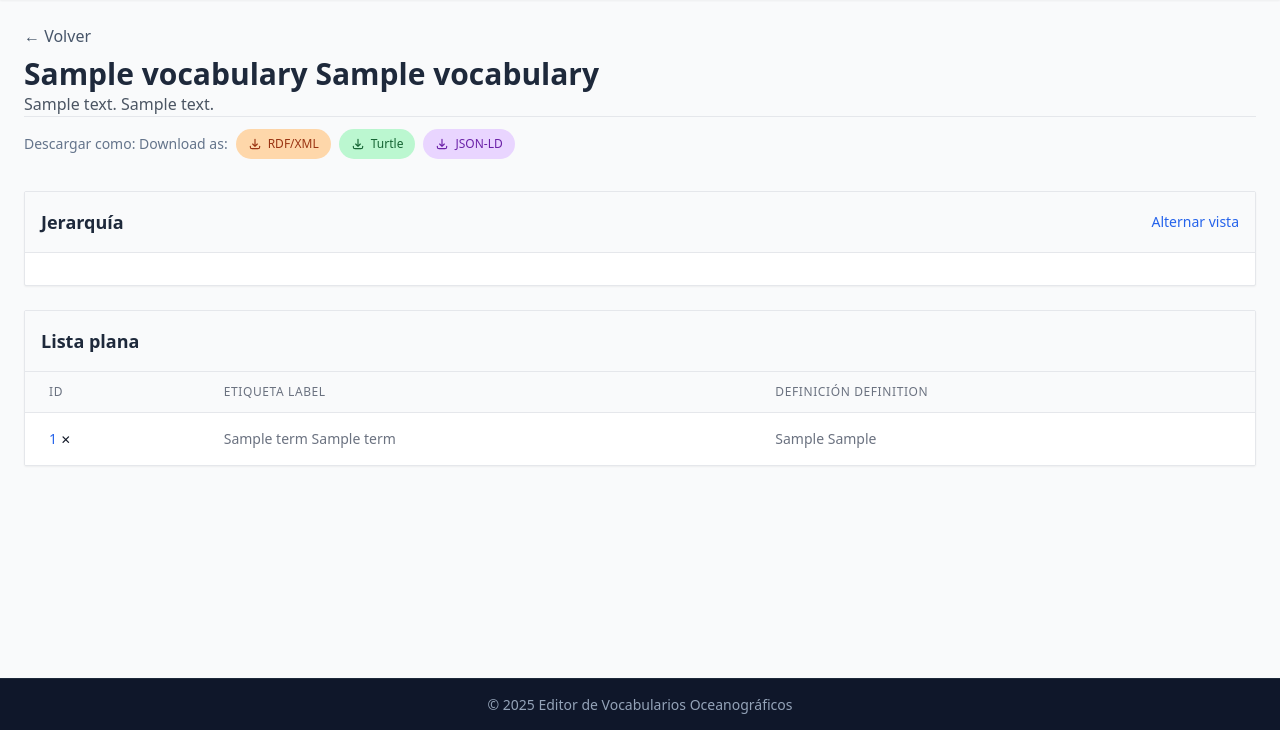
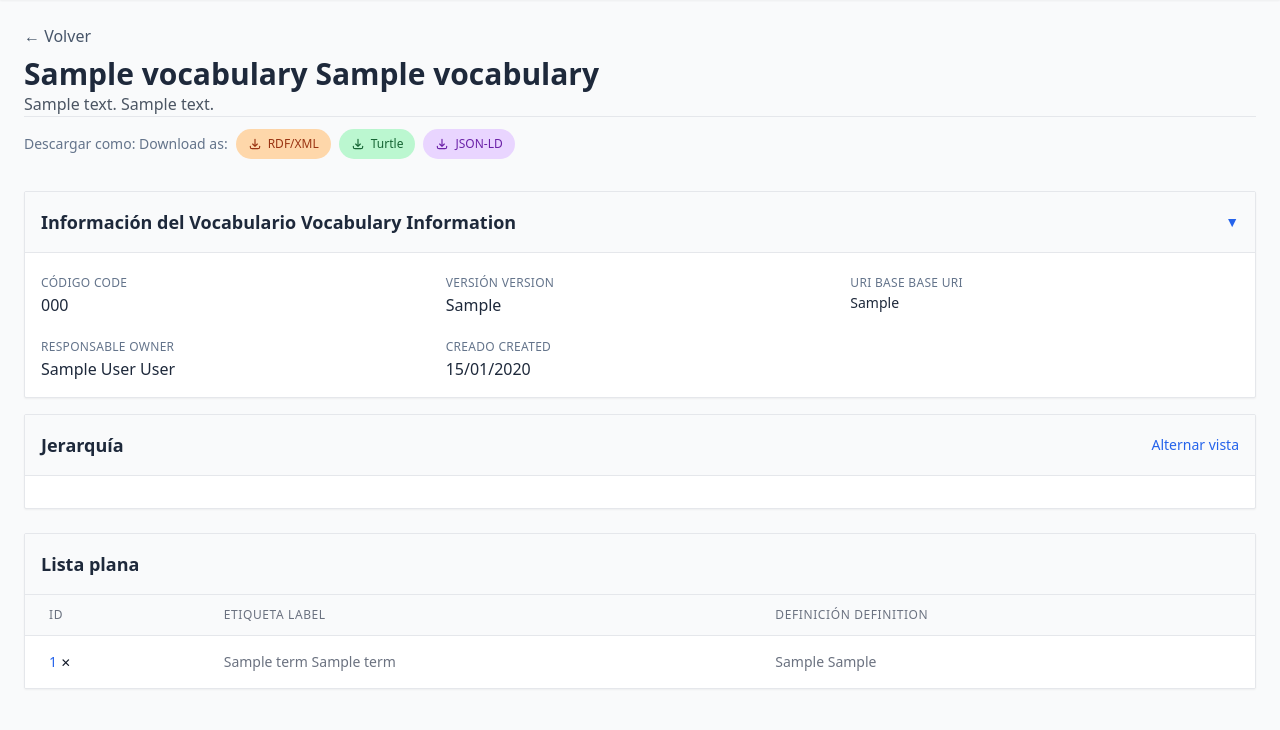
Before and after one commit to pablo27207/editor-vocabularios, a Flask app: template app/templates/vocab/editor.html in a window 1280 px wide. Shown: the part 69-799 px from the top of the page. Run offline with Flask 3, Linux system fonts and the light colour scheme; tables that the repository leaves empty hold one stand-in row (values such as "Sample post"); the template is opened without the code that fills it: values that come from a table or form of the project are taken from there, most other values are stand-ins (such as "Sample title", 1, 10 or a date in 2020); some libraries are stand-ins or nearby versions.

Commit message:
feat: Implement vocabulary management and editing features with dedicated models, routes, and templates.

```diff
--- a/app/models/vocabulary.py
+++ b/app/models/vocabulary.py
@@ -15,7 +15,10 @@
     description_en = db.Column(db.Text)  # Description in English
     base_uri = db.Column(db.String(200))  # For RDF export
     version = db.Column(db.String(20))
+    owner_id = db.Column(db.Integer, db.ForeignKey('users.id'), nullable=True)
     created_at = db.Column(db.DateTime, default=datetime.utcnow)
+
+    owner = db.relationship('User', backref='owned_vocabularies')
 
     terms = db.relationship('Term', backref='vocabulary', lazy=True)
 
--- a/app/templates/vocab/editor.html
+++ b/app/templates/vocab/editor.html
@@ -57,6 +57,77 @@
         </div>
     </div>
 </div>
+
+<!-- Vocabulary Info Panel -->
+<details class="panel-container mb-4" open>
+    <summary class="panel-header cursor-pointer select-none flex justify-between items-center">
+        <h2 class="panel-title">
+            <span class="lang-es">{{ _('Información del Vocabulario') }}</span>
+            <span class="lang-en">Vocabulary Information</span>
+        </h2>
+        <span class="text-sm text-blue-600 dark:text-blue-400">▼</span>
+    </summary>
+    <div class="p-4 grid grid-cols-1 md:grid-cols-2 lg:grid-cols-3 gap-4">
+        <!-- Code -->
+        <div>
+            <span class="text-xs text-slate-500 dark:text-slate-400 uppercase tracking-wide">
+                <span class="lang-es">{{ _('Código') }}</span>
+                <span class="lang-en">Code</span>
+            </span>
+            <p class="font-mono text-slate-800 dark:text-slate-200">{{ vocab.code }}</p>
+        </div>
+        <!-- Version -->
+        <div>
+            <span class="text-xs text-slate-500 dark:text-slate-400 uppercase tracking-wide">
+                <span class="lang-es">{{ _('Versión') }}</span>
+                <span class="lang-en">Version</span>
+            </span>
+            <p class="text-slate-800 dark:text-slate-200">{{ vocab.version or '-' }}</p>
+        </div>
+        <!-- Base URI -->
+        <div>
+            <span class="text-xs text-slate-500 dark:text-slate-400 uppercase tracking-wide">
+                <span class="lang-es">{{ _('URI Base') }}</span>
+                <span class="lang-en">Base URI</span>
+            </span>
+            <p class="text-slate-800 dark:text-slate-200 font-mono text-sm truncate" title="{{ vocab.base_uri }}">
+                {{ vocab.base_uri or '-' }}
+            </p>
+        </div>
+        <!-- Owner -->
+        <div>
+            <span class="text-xs text-slate-500 dark:text-slate-400 uppercase tracking-wide">
+                <span class="lang-es">{{ _('Responsable') }}</span>
+                <span class="lang-en">Owner</span>
+            </span>
+            <p class="text-slate-800 dark:text-slate-200">
+                {% if vocab.owner %}
+                {{ vocab.owner.name }} {{ vocab.owner.last_name or '' }}
+                {% else %}
+                <span class="text-slate-400 dark:text-slate-500">-</span>
+                {% endif %}
+            </p>
+        </div>
+        <!-- Created -->
+        <div>
+            <span class="text-xs text-slate-500 dark:text-slate-400 uppercase tracking-wide">
+                <span class="lang-es">{{ _('Creado') }}</span>
+                <span class="lang-en">Created</span>
+            </span>
+            <p class="text-slate-800 dark:text-slate-200">{{ vocab.created_at.strftime('%d/%m/%Y') }}</p>
+        </div>
+        <!-- Edit Button -->
+        {% if user_role in ['admin', 'reviewer'] %}
+        <div class="flex items-end">
+            <a href="{{ url_for('vocab.vocab_edit_form', vocab_id=vocab.id) }}"
+                class="text-sm text-blue-600 dark:text-blue-400 hover:underline">
+                <span class="lang-es">{{ _('Editar información') }}</span>
+                <span class="lang-en">Edit information</span>
+            </a>
+        </div>
+        {% endif %}
+    </div>
+</details>
 
 <!-- Tree View -->
 <div class="panel-container">
```
Also changed, not shown: app/routes/vocab.py (+13 -4 lines), app/templates/vocab/create.html (+21 -0 lines), app/templates/vocab/edit.html (+17 -0 lines).
